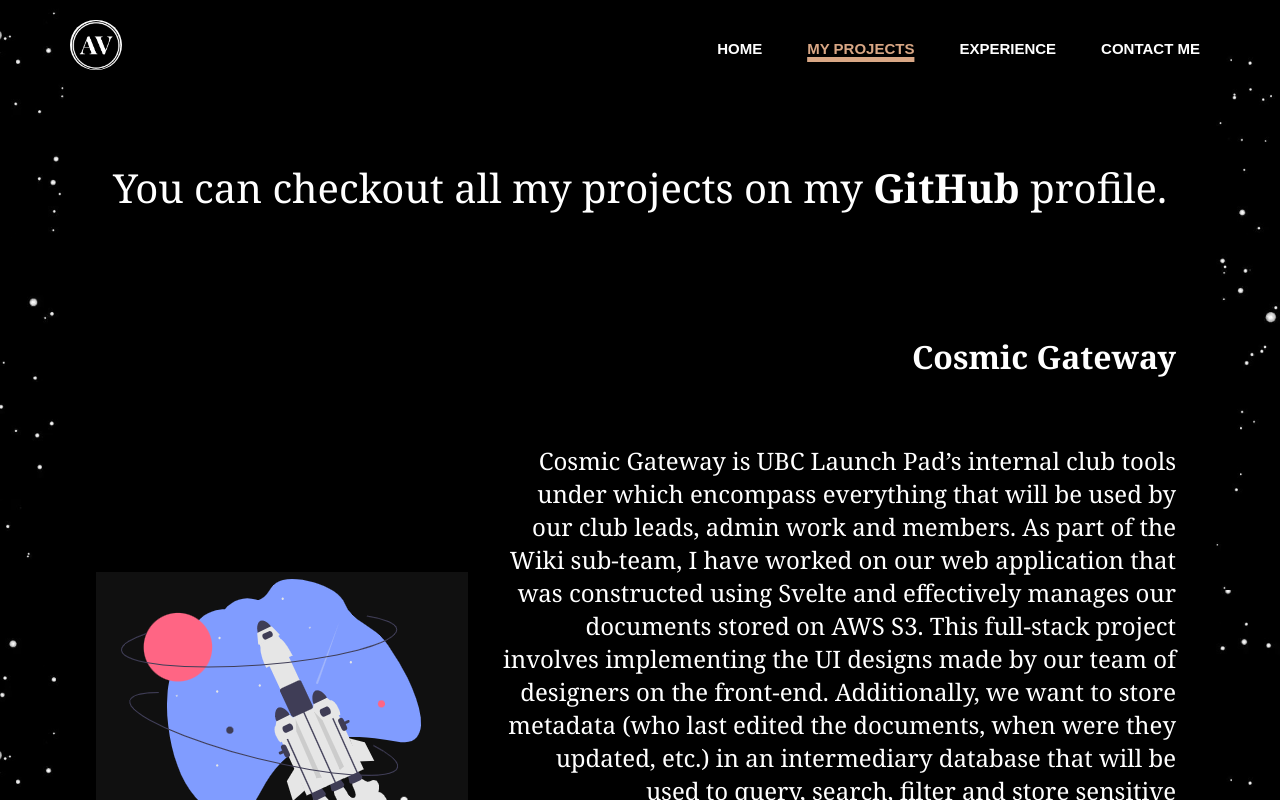
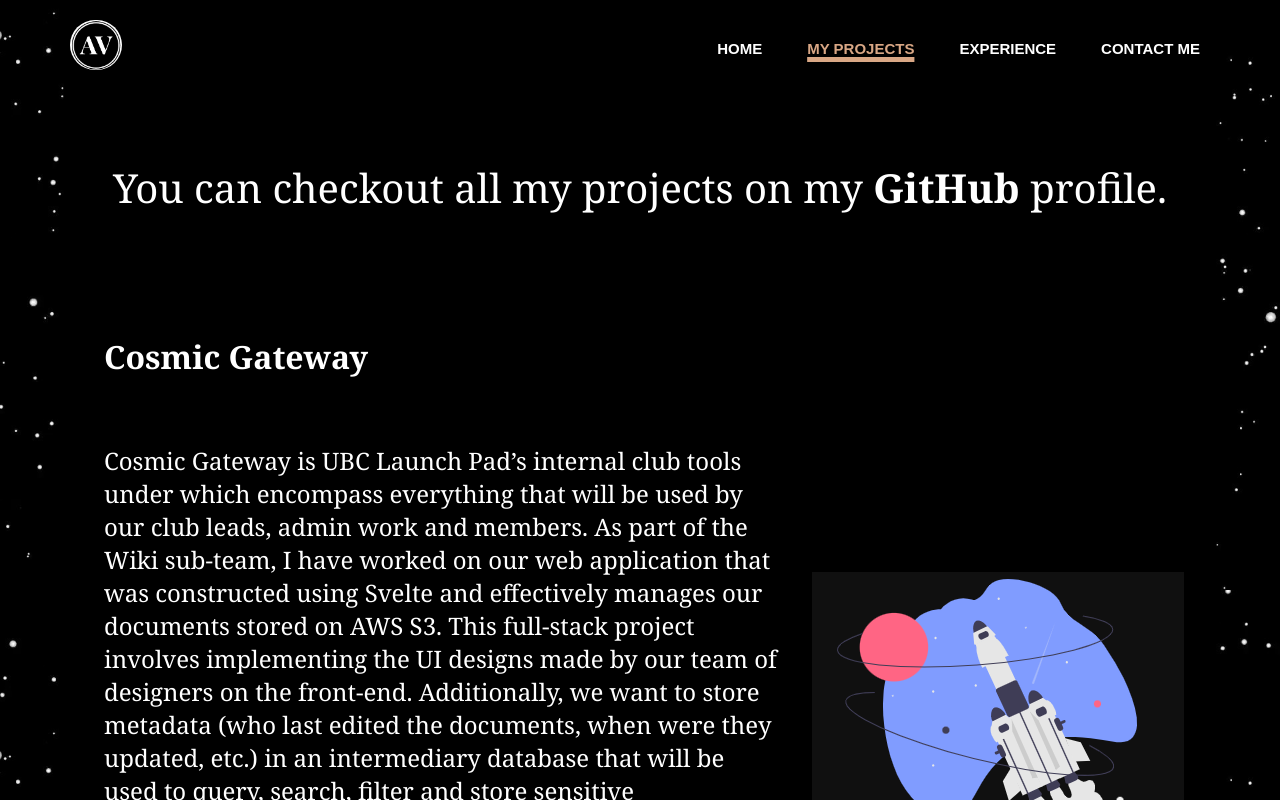
Before and after one commit to abhiverma13/Personal-Website, a React (Create React App) app: page /myprojects in a window 1280 px wide. Shown: the top 800 px of the page. Built offline with nearby package versions, Linux system fonts and the light colour scheme.

Commit message:
added RISC and updated resume

```diff
--- a/src/MyProjects.js
+++ b/src/MyProjects.js
@@ -12,6 +12,7 @@ import gameoflife from './images/gameoflife.gif';
 import bankaccount from './images/bankaccount.png';
 import louisvuitton from './images/louisvuitton.png';
 import cosmicgateway from './images/cosmicgateway.png';
+import de1 from './images/de1.png';
 
 const MyProjects = () => {
   useEffect(() => {
@@ -23,12 +24,20 @@ const MyProjects = () => {
       <div className="my-projects-heading">
         You can checkout all my projects on my <a href="https://github.com/abhiverma13" target="_blank" rel="noreferrer">GitHub</a> profile.
       </div>
-      <ProjectRight className="cosmic-gateway"
+      <ProjectLeft className="cosmic-gateway"
       title= "Cosmic Gateway"
       description="Cosmic Gateway is UBC Launch Pad’s internal club tools under which encompass everything that will be used by our club leads, admin work and members. As part of the Wiki sub-team, I have worked on our web application that was constructed using Svelte and effectively manages our documents stored on AWS S3. This full-stack project involves implementing the UI designs made by our team of designers on the front-end. Additionally, we want to store metadata (who last edited the documents, when were they updated, etc.) in an intermediary database that will be used to query, search, filter and store sensitive information. We are currently working on implementing this with a NoSQL database, which will also need to be synced with the S3 bucket. This will be an ongoing project for the 2023-2024 academic year."
       instructions="Clicking on the logo will take you to the current Launch Pad Docs, which is still a work-in-progress."
       image={cosmicgateway}
       link="https://docs.ubclaunchpad.com/">
+      </ProjectLeft>
+      <hr />
+      <ProjectRight className="risc-machine"
+      title= "RISC Machine"
+      description="A “Reduced Instruction Set Computer” is essentially a simple computer that can execute programs with a small set of instructions. This was a project that was completed in stages, including creating the datapath, a controller for this datapath and finally adding memory and I/O. The RISC machine was made using Verilog and tested on ModelSim and Quartus in order to be run on a DE1-SoC circuit board."
+      instructions="A table with the set of instructions that have been implemented in this RISC machine can be found in the README on my github repository by clicking on the DE1-SoC circuit board."
+      image={de1}
+      link="https://github.com/abhiverma13/RISC-Machine">
       </ProjectRight>
       <hr />
       <ProjectLeft className="epilog"
```
Also changed, not shown: src/images/de1.png (added), 1 other file (tests, documents, lock files or other folders).
